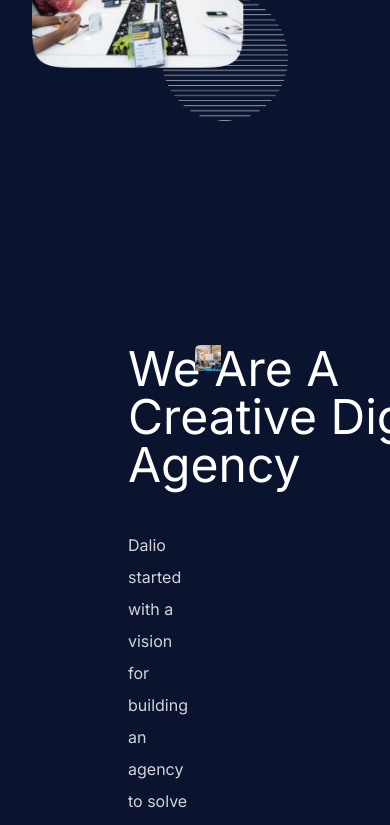
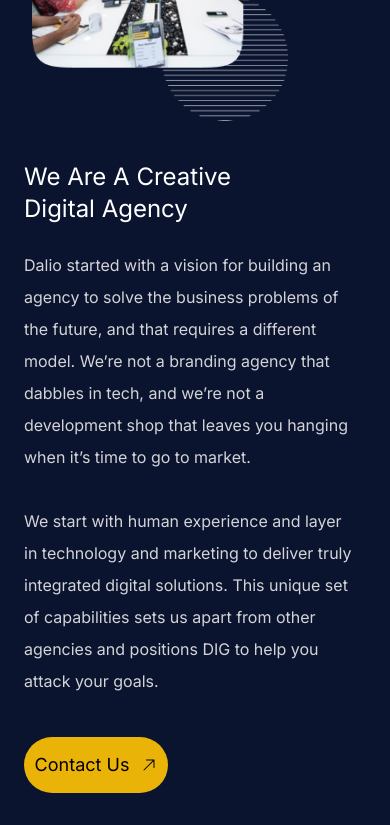
Before and after one commit to Kerotobil/bykr-case, a Next.js app: page / in a window 390 px wide. Shown: the part 1156-1981 px from the top of the page. Built offline with nearby package versions, Linux system fonts and the light colour scheme; a web font is replaced by a local one.

Commit message:
Edit secondLayout for responsive

```diff
--- a/components/Home/FourImage.tsx
+++ b/components/Home/FourImage.tsx
@@ -14,7 +14,7 @@ export const FourImage = () => {
       </div>
       <div className="mt-3 relative z-20">
         <Image src="/Rectangle9.png" className="z-20" alt="" width={264} height={70} />
-        <div className="-z-10 absolute -bottom-16 -right-16">
+        <div className="-z-10 w-24 md:w-auto absolute -bottom-10 -right-8 md:-bottom-16 md:-right-16">
           <Image src="/Ornament14.png" alt="" width={175} height={35} />
         </div>
       </div>
--- a/components/Home/InitialLayout.tsx
+++ b/components/Home/InitialLayout.tsx
@@ -3,7 +3,7 @@ import { Button } from '../General/button';
 
 export const InitialLayout = () => {
   return (
-    <div className="relative pb-56 ">
+    <div className="relative md:pb-56 ">
       <div className="relative md:text-center text-7xl md:text-8xl lg:text-9xl font-extrabold">
         <h1 className="ml-28 md:ml-0">Digital</h1>
         <h1 className="ml-8 md:ml-0 md:pr-36">Agency</h1>
--- a/components/Home/SecondLayout.tsx
+++ b/components/Home/SecondLayout.tsx
@@ -4,11 +4,11 @@ import { NumericText } from './NumericText';
 
 export const SecondLayout = () => {
   return (
-    <div className="px-32">
-      <div className="flex  justify-between">
-        <div className="w-1/2">
-          <h1 className="text-5xl w-96">We Are A Creative Digital Agency</h1>
-          <p className="text-base mt-10 max-w-lg leading-8">
+    <div className="mx-auto mt-10 md:mt-0 px-6 md:px-32">
+      <div className="flex flex-col md:flex-row justify-between">
+        <div className="pr-2 md:pr-0 md:w-1/2">
+          <h1 className=" pr-32 md:pr-0 text-2xl md:text-5xl w-96">We Are A Creative Digital Agency</h1>
+          <p className="text-base mt-6 md:mt-10 max-w-lg leading-8">
             Dalio started with a vision for building an agency to solve the business problems of the future, and that
             requires a different model. We’re not a branding agency that dabbles in tech, and we’re not a development
             shop that leaves you hanging when it’s time to go to market. <br /> <br /> We start with human experience
@@ -17,9 +17,11 @@ export const SecondLayout = () => {
           </p>
           <Button text="Contact Us" />
         </div>
-        <FourImage />
+        <div className="mt-10 w-72 md:w-auto">
+          <FourImage />
+        </div>
       </div>
-      <div className="flex flex-col md:flex-row space-y-24 md:space-y-0 justify-between mt-36 pb-36">
+      <div className="flex flex-col md:flex-row space-y-24 md:space-y-0 justify-between mt-12 md:mt-36 pb-36">
         <NumericText primaryText="4.8k" secondaryText="Job Completed" />
         <NumericText primaryText="12+" secondaryText="Industry Experience" />
         <NumericText primaryText="2.5k+" secondaryText="World wide clients" />
```
